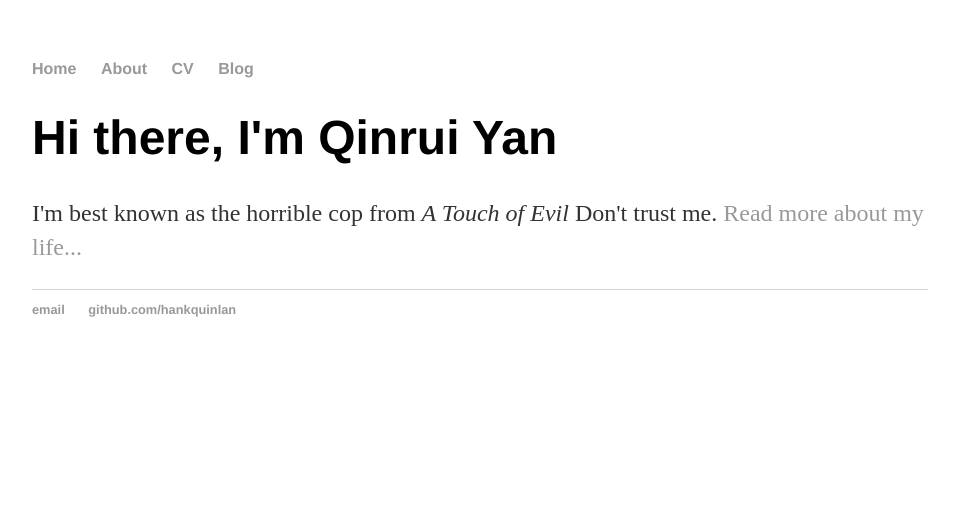
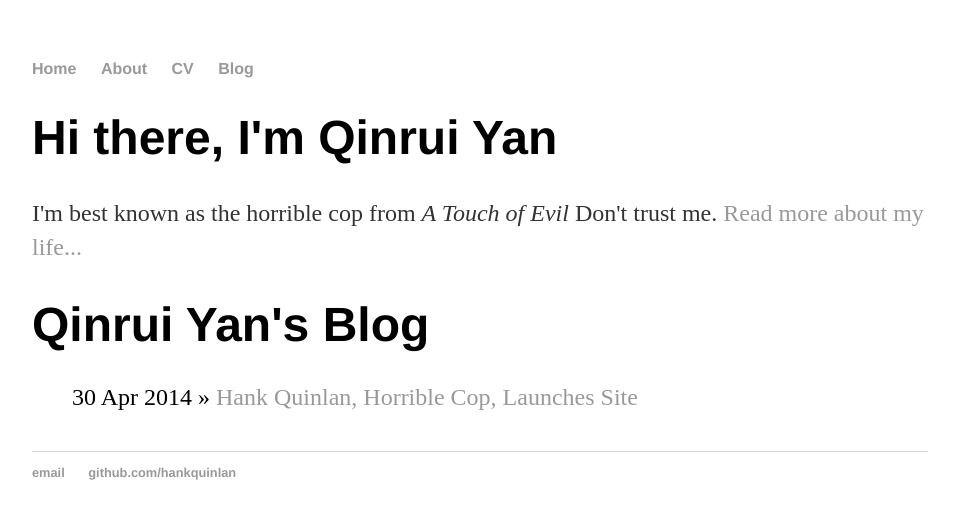
Before and after one commit to castoryan/castoryan.github.io, a Jekyll site: the page built from index.html, in a window 1280 px wide. Shown: the top 519 px of the page, without its empty margins (160-1115 px from the left). Built offline with Jekyll 4.4.1, drawn with Linux system fonts in a browser that asks for light colours.

Commit message:
Update index.html

```diff
--- a/index.html
+++ b/index.html
@@ -1,6 +1,6 @@
 ---
 layout: default
-title: Hank Quinlan, Horrible Cop
+title: Qinrui Yan's Blog
 ---
 <div class="blurb">
 	<h1>Hi there, I'm Qinrui Yan</h1>
@@ -9,3 +9,10 @@ title: Hank Quinlan, Horrible Cop
 	<a href="/about">Read more about my life...</a>
 	</p>
 </div><!-- /.blurb -->
+<h1>{{ page.title }}</h1>
+	<ul class="posts">
+
+	  {% for post in site.posts %}
+	    <li><span>{{ post.date | date_to_string }}</span> » <a href="{{ post.url }}" title="{{ post.title }}">{{ post.title }}</a></li>
+	  {% endfor %}
+	</ul>
```
